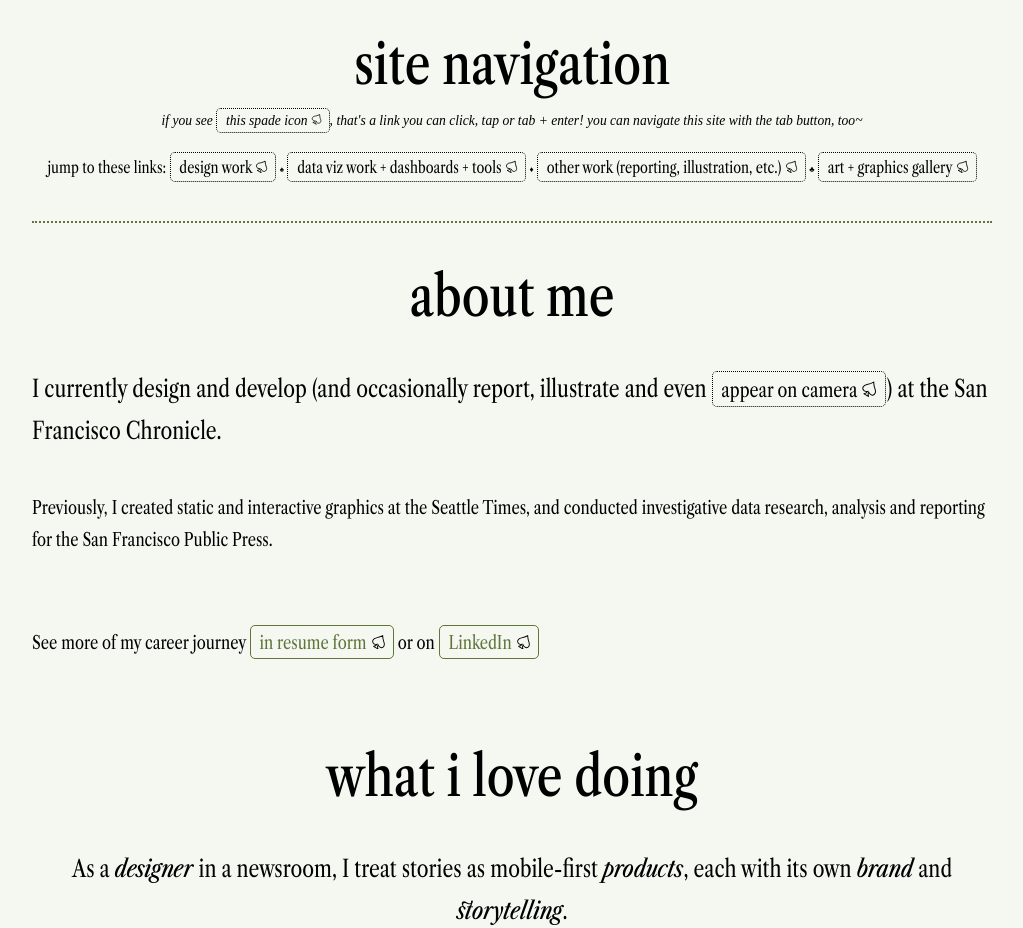
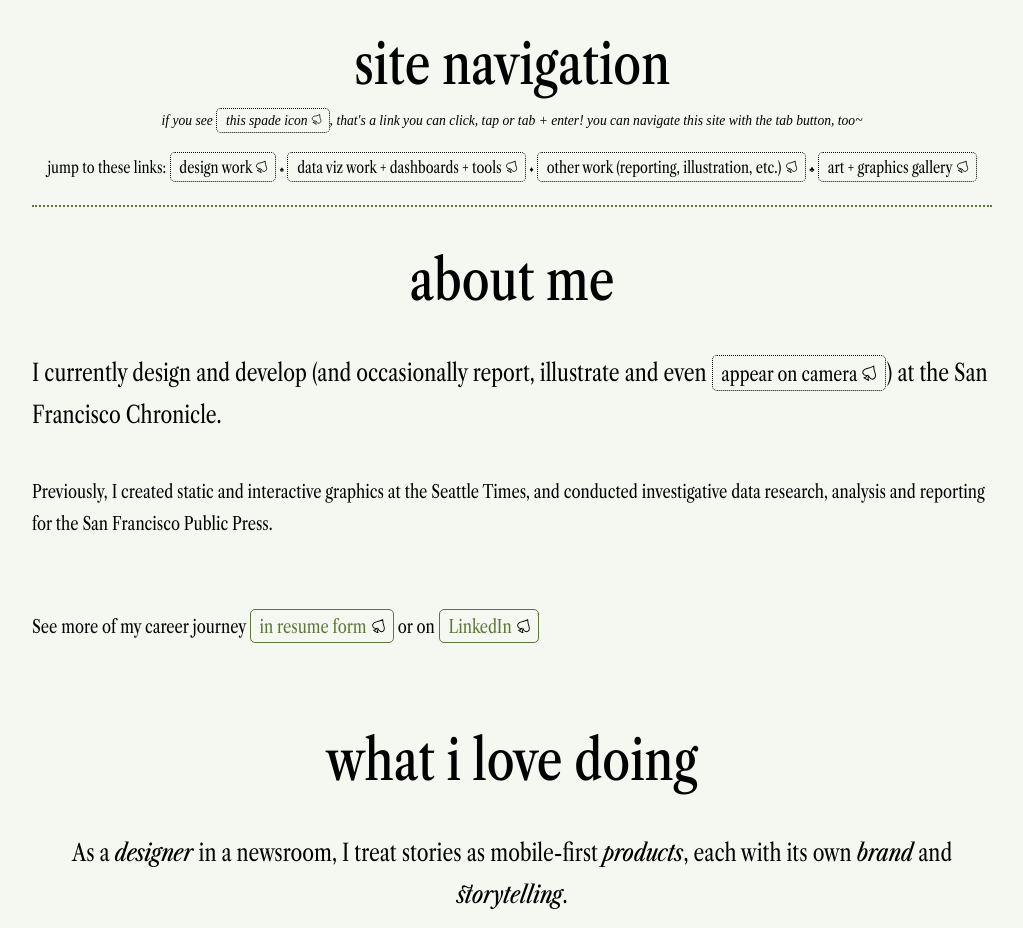
Before and after one commit to jennymade/jennymade.github.io, a React (Vite) app: page / in a window 1280 px wide. Shown: the part 780-1708 px from the top of the page, without its empty margins (128-1151 px from the left). Built offline with nearby package versions, Linux system fonts and the light colour scheme.

Commit message:
reduced padding bottom in navSection to improve experience while scrolling esp on mobile

```diff
--- a/src/index.css
+++ b/src/index.css
@@ -300,8 +300,7 @@ span .introYBounce:active {
   margin: 0 auto;
   font-size: 1rem;
   line-height: 2.5rem;
-  padding-top: 1rem;
-  padding-bottom: 2rem;
+  padding: 1rem 0;
 
   a {
     white-space: nowrap;
```
